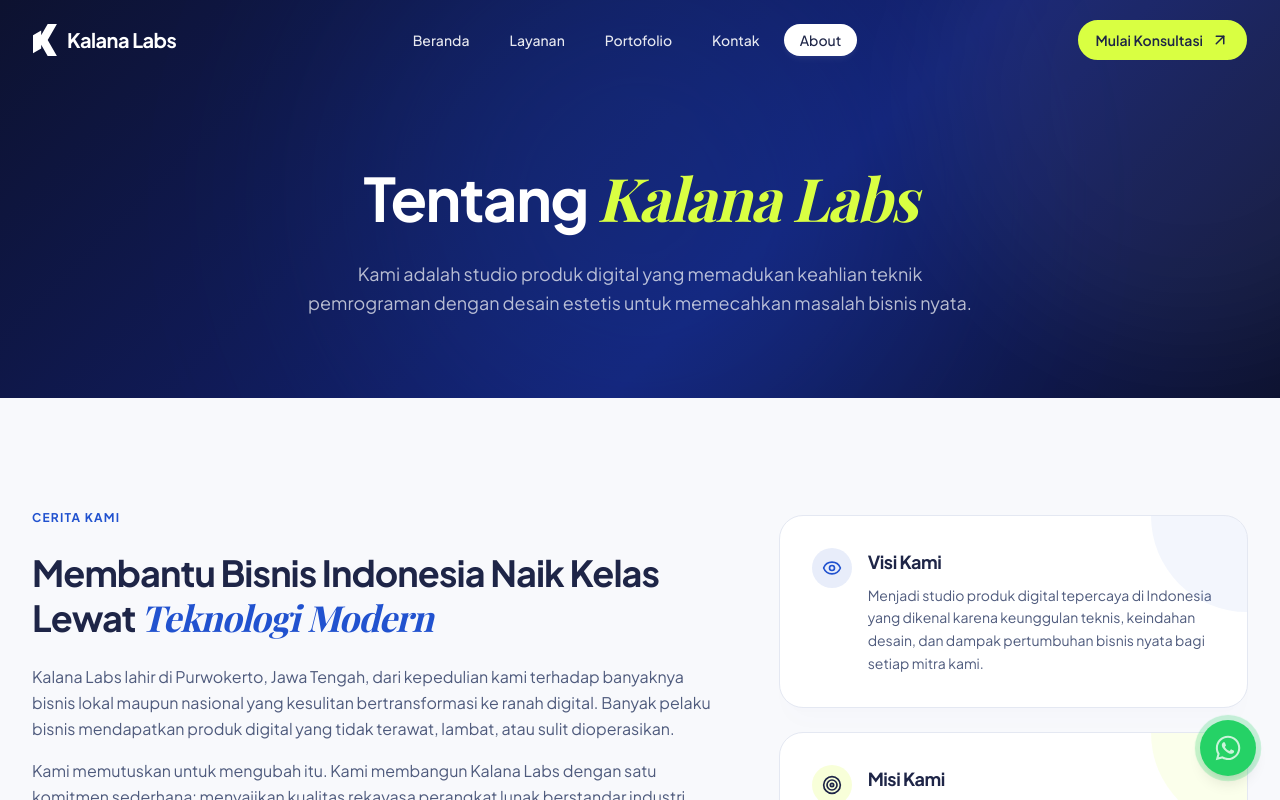
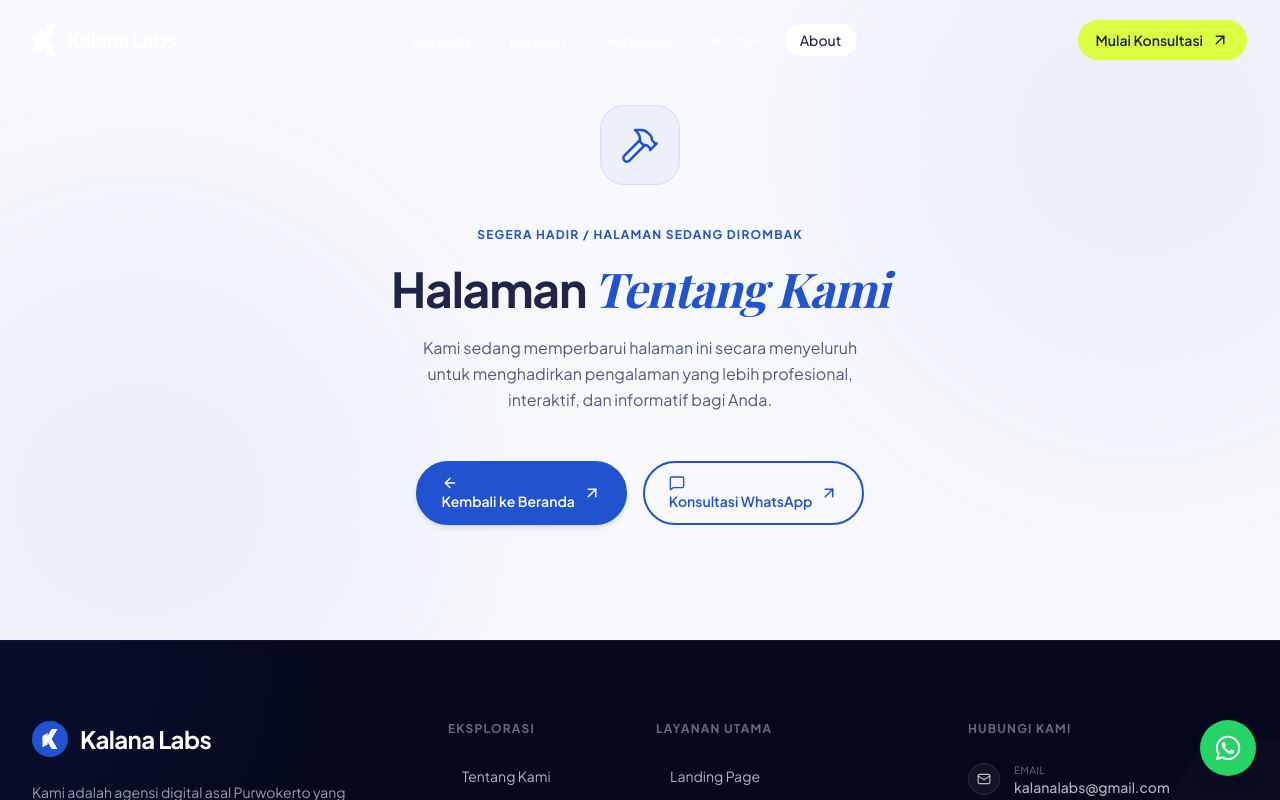
Before and after one commit to kendikadimas/kalanalabs, a Next.js app: page /about in a window 1280 px wide. Shown: the top 800 px of the page. Built offline with nearby package versions, Linux system fonts and the light colour scheme.

Commit message:
feat: show coming soon page on all non-homepage pages for upcoming overhaul

```diff
--- a/src/app/about/page.tsx
+++ b/src/app/about/page.tsx
@@ -1,11 +1,18 @@
-import PageHeader from '@/components/ui/PageHeader'
-import { Rocket, ShieldCheck, Handshake, Users, Eye, Target, Sparkles } from 'lucide-react'
-import Button from '@/components/ui/Button'
+import ComingSoon from '@/components/ui/ComingSoon'
 
 export const metadata = {
   title: 'Tentang Kami — Kalana Labs | Jasa Pembuatan Website Purwokerto',
   description: 'Kenali Kalana Labs lebih dekat. Kami adalah studio teknologi di Purwokerto yang berkomitmen menghadirkan jasa pembuatan website murah & profesional, aplikasi mobile kustom, dan riset desain UI/UX.',
 }
+
+export default function AboutPage() {
+  return <ComingSoon pageName="Tentang Kami" />
+}
+
+/* Original AboutPage content for future reference:
+import PageHeader from '@/components/ui/PageHeader'
+import { Rocket, ShieldCheck, Handshake, Users, Eye, Target, Sparkles } from 'lucide-react'
+import Button from '@/components/ui/Button'
 
 const values = [
   {
@@ -66,12 +73,9 @@ export default function AboutPage() {
         description="Kami adalah studio produk digital yang memadukan keahlian teknik pemrograman dengan desain estetis untuk memecahkan masalah bisnis nyata."
       />
 
-      {/* ── SEKSI 1: STORY & VISION (CERITA KAMI) ── */}
       <section className="py-20 md:py-28">
         <div className="max-w-7xl mx-auto px-4 sm:px-6 lg:px-8">
           <div className="grid grid-cols-1 lg:grid-cols-12 gap-16 items-center">
-
-            {/* Left: Description Story */}
             <div className="lg:col-span-7 space-y-6">
               <span className="text-xs font-black text-[#2152cf] uppercase tracking-widest block">Cerita Kami</span>
               <h2 className="text-3xl md:text-4xl font-extrabold text-[#1e2547] tracking-tight leading-tight">
@@ -90,9 +94,7 @@ export default function AboutPage() {
               </div>
             </div>
 
-            {/* Right: Vision & Mission Cards */}
             <div className="lg:col-span-5 space-y-6">
-              {/* Vision Card */}
               <div className="bg-white border border-[#e4e8f2] rounded-3xl p-8 shadow-xl shadow-[#2152cf]/[0.01] relative overflow-hidden group hover:border-[#2152cf]/20 transition-all duration-300">
                 <div className="absolute top-0 right-0 w-24 h-24 bg-[#2152cf]/5 rounded-bl-full pointer-events-none" />
                 <div className="flex gap-4 items-start">
@@ -108,7 +110,6 @@ export default function AboutPage() {
                 </div>
               </div>
 
-              {/* Mission Card */}
               <div className="bg-white border border-[#e4e8f2] rounded-3xl p-8 shadow-xl shadow-[#2152cf]/[0.01] relative overflow-hidden group hover:border-[#2152cf]/20 transition-all duration-300">
                 <div className="absolute top-0 right-0 w-24 h-24 bg-[#d9ff42]/10 rounded-bl-full pointer-events-none" />
                 <div className="flex gap-4 items-start">
@@ -124,12 +125,10 @@ export default function AboutPage() {
                 </div>
               </div>
             </div>
-
           </div>
         </div>
       </section>
 
-      {/* ── SEKSI 2: CORE VALUES (NILAI-NILAI KAMI) ── */}
       <section className="py-20 bg-white">
         <div className="max-w-7xl mx-auto px-4 sm:px-6 lg:px-8">
           <div className="text-center max-w-2xl mx-auto mb-16">
@@ -166,9 +165,7 @@ export default function AboutPage() {
         </div>
       </section>
 
-      {/* ── SEKSI 3: TIM DI BALIK LAYAR (TEAM ROLES) ── */}
       <section className="py-20 bg-[#0d1230] relative overflow-hidden" style={{ background: 'linear-gradient(135deg, #0d1230 0%, #122070 60%, #0d1230 100%)' }}>
-        {/* Decorative elements */}
         <div className="absolute inset-0 pointer-events-none" aria-hidden>
           <div className="absolute -top-40 -left-40 w-96 h-96 rounded-full bg-white/5 blur-2xl" />
           <div className="absolute bottom-10 right-10 w-[500px] h-[500px] rounded-full bg-[#2152cf] opacity-10 blur-[120px]" />
@@ -191,7 +188,6 @@ export default function AboutPage() {
                 key={i}
                 className="bg-white/5 border border-white/10 rounded-3xl p-6 backdrop-blur-md hover:border-white/20 transition-all duration-300"
               >
-                {/* Visual Initials Avatar */}
                 <div
                   className={`w-14 h-14 rounded-2xl flex items-center justify-center font-black text-xl mb-6 bg-gradient-to-br ${member.gradient} ${member.initials === 'UX' ? 'text-[#1e2547]' : 'text-white'}`}
                 >
@@ -209,7 +205,6 @@ export default function AboutPage() {
         </div>
       </section>
 
-      {/* ── SEKSI 4: CTA ── */}
       <section className="py-20 bg-white">
         <div className="max-w-4xl mx-auto px-4 sm:px-6 lg:px-8 text-center space-y-8">
           <h2 className="text-3xl md:text-4xl font-extrabold text-[#1e2547] tracking-tight leading-tight">
@@ -233,3 +228,4 @@ export default function AboutPage() {
     </main>
   )
 }
+*/
--- a/src/app/kontak/page.tsx
+++ b/src/app/kontak/page.tsx
@@ -1,5 +1,12 @@
 'use client'
 
+import ComingSoon from '@/components/ui/ComingSoon'
+
+export default function KontakPage() {
+  return <ComingSoon pageName="Kontak Kami" />
+}
+
+/* Original KontakPage content for future reference:
 import { useState, type FormEvent } from 'react'
 import PageHeader from '@/components/ui/PageHeader'
 import { Mail, Phone, MapPin, Send, CheckCircle2, ChevronDown, Sparkles } from 'lucide-react'
@@ -91,11 +98,9 @@ export default function KontakPage() {
         description="Ada ide besar yang ingin diwujudkan atau pertanyaan mengenai layanan kami? Sampaikan pesan Anda, kami siap berkolaborasi."
       />
 
-      {/* ── SEKSI 1: DUA KOLOM INFORMASI KONTAK + FORM ── */}
       <section className="py-20 md:py-28">
         <div className="max-w-7xl mx-auto px-4 sm:px-6 lg:px-8">
 
-          {/* Quick Contact Cards */}
           <div className="grid grid-cols-1 md:grid-cols-3 gap-6 mb-16 md:mb-24">
             {CONTACT_CARDS.map((card, i) => {
               const CardIcon = card.icon
@@ -124,7 +129,6 @@ export default function KontakPage() {
 
           <div className="grid grid-cols-1 lg:grid-cols-12 gap-12 lg:gap-16 items-start">
 
-            {/* Left: Commitments & Copy */}
             <div className="lg:col-span-5 space-y-8 lg:sticky lg:top-28">
               <div className="space-y-4">
                 <span className="text-xs font-black text-[#2152cf] uppercase tracking-widest block">Konsultasi Terbuka</span>
@@ -136,7 +140,6 @@ export default function KontakPage() {
                 </p>
               </div>
 
-              {/* Service commitment list */}
               <div className="bg-white border border-[#e4e8f2] rounded-3xl p-6 space-y-5">
                 <h4 className="text-sm font-bold text-[#1e2547] border-b border-[#e4e8f2] pb-3 flex items-center gap-2">
                   <Sparkles className="w-4 h-4 text-[#2152cf]" />
@@ -168,7 +171,6 @@ export default function KontakPage() {
               </div>
             </div>
 
-            {/* Right: Modern Contact Form */}
             <div className="lg:col-span-7">
               <div className="bg-white border border-[#e4e8f2] rounded-[2.5rem] p-8 md:p-10 shadow-xl shadow-[#2152cf]/[0.01]">
                 {submitted ? (
@@ -196,7 +198,6 @@ export default function KontakPage() {
                       <p className="text-xs text-[#4f5b7d]">Mohon isi detail di bawah ini agar kami dapat memetakan rencana proyek Anda.</p>
                     </div>
 
-                    {/* Layanan pills */}
                     <div className="space-y-2">
                       <label className="text-xs font-bold text-[#1e2547] uppercase tracking-wider block">Layanan yang Dibutuhkan *</label>
                       <div className="flex flex-wrap gap-2">
@@ -218,7 +219,6 @@ export default function KontakPage() {
                     </div>
 
                     <div className="grid grid-cols-1 sm:grid-cols-2 gap-4">
-                      {/* Nama */}
                       <div className="space-y-2">
                         <label htmlFor="name" className="text-xs font-bold text-[#1e2547] uppercase tracking-wider block">Nama Lengkap *</label>
                         <input
@@ -232,7 +232,6 @@ export default function KontakPage() {
                         />
                       </div>
 
-                      {/* WhatsApp */}
                       <div className="space-y-2">
                         <label htmlFor="phone" className="text-xs font-bold text-[#1e2547] uppercase tracking-wider block">Nomor WhatsApp *</label>
                         <input
@@ -247,7 +246,6 @@ export default function KontakPage() {
                       </div>
                     </div>
 
-                    {/* Email */}
                     <div className="space-y-2">
                       <label htmlFor="email" className="text-xs font-bold text-[#1e2547] uppercase tracking-wider block">Alamat Email</label>
                       <input
@@ -260,7 +258,6 @@ export default function KontakPage() {
                       />
                     </div>
 
-                    {/* Pesan detail */}
                     <div className="space-y-2">
                       <label htmlFor="message" className="text-xs font-bold text-[#1e2547] uppercase tracking-wider block">Gambaran Rencana Proyek *</label>
                       <textarea
@@ -297,7 +294,6 @@ export default function KontakPage() {
         </div>
       </section>
 
-      {/* ── SEKSI 2: CURATED FAQ GRID (TAMPILAN KOLOM GANDA) ── */}
       <section className="py-20 bg-white">
         <div className="max-w-7xl mx-auto px-4 sm:px-6 lg:px-8">
           <div className="text-center max-w-2xl mx-auto mb-16">
@@ -342,3 +338,4 @@ export default function KontakPage() {
     </main>
   )
 }
+*/
--- a/src/app/layanan/[slug]/page.tsx
+++ b/src/app/layanan/[slug]/page.tsx
@@ -1,35 +1,10 @@
 import { notFound } from 'next/navigation'
-import Link from 'next/link'
 import { Metadata } from 'next'
-import {
-  Laptop,
-  Building2,
-  ShoppingBag,
-  Database,
-  User,
-  Palette,
-  Smartphone,
-  Check,
-  ArrowLeft,
-  CheckCircle2,
-  HelpCircle
-} from 'lucide-react'
-import Button from '@/components/ui/Button'
 import { SERVICES_DETAIL } from '@/lib/servicesData'
-import { PRICING_CATEGORIES } from '@/lib/data'
+import ComingSoon from '@/components/ui/ComingSoon'
 
 interface PageProps {
   params: Promise<{ slug: string }>
-}
-
-const iconMap: Record<string, React.ComponentType<{ className?: string; strokeWidth?: number }>> = {
-  Laptop,
-  Building2,
-  ShoppingBag,
-  Database,
-  User,
-  Palette,
-  Smartphone
 }
 
 export function generateStaticParams() {
@@ -66,15 +41,53 @@ export default async function ServiceDetailPage({ params }: PageProps) {
     notFound()
   }
 
+  return <ComingSoon pageName={service.title} />
+}
+
+/* Original ServiceDetailPage content for future reference:
+import Link from 'next/link'
+import {
+  Laptop,
+  Building2,
+  ShoppingBag,
+  Database,
+  User,
+  Palette,
+  Smartphone,
+  Check,
+  ArrowLeft,
+  CheckCircle2,
+  HelpCircle
+} from 'lucide-react'
+import Button from '@/components/ui/Button'
+import { PRICING_CATEGORIES } from '@/lib/data'
+
+const iconMap: Record<string, React.ComponentType<{ className?: string; strokeWidth?: number }>> = {
+  Laptop,
+  Building2,
+  ShoppingBag,
+  Database,
+  User,
+  Palette,
+  Smartphone
+}
+
+export default async function ServiceDetailPage({ params }: PageProps) {
+  const { slug } = await params
+  const service = SERVICES_DETAIL.find(s => s.id === slug)
+
+  if (!service) {
+    notFound()
+  }
+
   const pricingCategory = PRICING_CATEGORIES.find(cat => cat.id === slug)
   const IconComponent = iconMap[service.iconName] || Laptop
 
   return (
     <main className="bg-[#f8f9fc] min-h-screen">
-      {/* ── HERO SECTION ── */}
       <section
         className="relative pt-32 pb-16 md:pt-40 md:pb-24 overflow-hidden bg-[#0d1230]"
-        style={{ background: 'linear-gradient(135deg, #0d1230 0%, #151d42 100%)' }} // Single tone gradient
+        style={{ background: 'linear-gradient(135deg, #0d1230 0%, #151d42 100%)' }}
       >
         <div className="absolute inset-0 pointer-events-none" aria-hidden>
           <div className="absolute -top-40 -right-40 w-[500px] h-[500px] rounded-full bg-white/5 blur-3xl" />
@@ -105,7 +118,6 @@ export default async function ServiceDetailPage({ params }: PageProps) {
         </div>
       </section>
 
-      {/* ── DEFINISI & DESKRIPSI LAYANAN ── */}
       <section className="py-16 md:py-20 bg-white border-b border-[#e4e8f2]">
         <div className="max-w-5xl mx-auto px-4 sm:px-6 lg:px-8">
           <div className="grid grid-cols-1 lg:grid-cols-12 gap-8 lg:gap-16 items-start">
@@ -126,7 +138,6 @@ export default async function ServiceDetailPage({ params }: PageProps) {
         </div>
       </section>
 
-      {/* ── MANFAAT BISNIS ── */}
       <section className="py-16 md:py-24 bg-[#f8f9fc] border-b border-[#e4e8f2]">
         <div className="max-w-5xl mx-auto px-4 sm:px-6 lg:px-8">
           <div className="text-center max-w-3xl mx-auto mb-16">
@@ -160,7 +171,6 @@ export default async function ServiceDetailPage({ params }: PageProps) {
         </div>
       </section>
 
-      {/* ── KEGUNAAN & FITUR UTAMA ── */}
       <section className="py-16 md:py-24 bg-white border-b border-[#e4e8f2]">
         <div className="max-w-5xl mx-auto px-4 sm:px-6 lg:px-8">
           <div className="text-center max-w-3xl mx-auto mb-16">
@@ -196,7 +206,6 @@ export default async function ServiceDetailPage({ params }: PageProps) {
         </div>
       </section>
 
-      {/* ── COCOK UNTUK SIAPA (TARGET AUDIENCE) ── */}
       <section className="py-16 md:py-20 bg-[#f8f9fc] border-b border-[#e4e8f2]">
         <div className="max-w-4xl mx-auto px-4 sm:px-6 lg:px-8">
           <div className="bg-white border border-[#e4e8f2] rounded-3xl p-8 md:p-10 shadow-sm">
@@ -215,7 +224,6 @@ export default async function ServiceDetailPage({ params }: PageProps) {
         </div>
       </section>
 
-      {/* ── PAKET HARGA & INVESTASI (FLAT DESIGN) ── */}
       {pricingCategory && (
         <section className="py-16 md:py-24 bg-white border-b border-[#e4e8f2]">
           <div className="max-w-5xl mx-auto px-4 sm:px-6 lg:px-8">
@@ -231,7 +239,6 @@ export default async function ServiceDetailPage({ params }: PageProps) {
 
             <div className="grid grid-cols-1 md:grid-cols-3 gap-6 items-stretch">
               {pricingCategory.packages.map((pkg, idx) => {
-                // Style presets: Tier 1 & 3 are white/gray solid, Tier 2 is navy highlight (solid, no glassmorphism)
                 const isFeatured = pkg.bestValue
 
                 const cardStyle = isFeatured
@@ -310,7 +317,6 @@ export default async function ServiceDetailPage({ params }: PageProps) {
         </section>
       )}
 
-      {/* ── KONSULTASI CALLOUT ── */}
       <section className="py-20 bg-[#f8f9fc]">
         <div className="max-w-4xl mx-auto px-4 sm:px-6 lg:px-8 text-center">
           <div className="bg-[#1e2547] text-white rounded-3xl p-8 md:p-12 shadow-md relative overflow-hidden">
@@ -338,3 +344,4 @@ export default async function ServiceDetailPage({ params }: PageProps) {
     </main>
   )
 }
+*/
--- /dev/null
+++ b/src/components/ui/ComingSoon.tsx
@@ -0,0 +1,65 @@
+'use client'
+
+import Link from 'next/link'
+import { Hammer, ArrowLeft, MessageSquare } from 'lucide-react'
+import Button from '@/components/ui/Button'
+
+interface ComingSoonProps {
+  pageName: string
+}
+
+export default function ComingSoon({ pageName }: ComingSoonProps) {
+  return (
+    <div
+      className="relative min-h-[80vh] flex flex-col items-center justify-center overflow-hidden bg-[#f8f9fc] py-20 px-4"
+    >
+      {/* Decorative Background Elements */}
+      <div className="absolute inset-0 pointer-events-none overflow-hidden" aria-hidden>
+        {/* Soft blue glow top right */}
+        <div className="absolute -top-40 -right-40 w-[600px] h-[600px] rounded-full bg-[#2152cf]/5 blur-[100px]" />
+        {/* Soft blue glow bottom left */}
+        <div className="absolute -bottom-40 -left-40 w-[600px] h-[600px] rounded-full bg-[#2152cf]/5 blur-[100px]" />
+      </div>
+
+      <div className="relative max-w-xl w-full text-center space-y-8 z-10">
+        {/* Icon container */}
+        <div className="inline-flex items-center justify-center w-20 h-20 rounded-3xl bg-[#2152cf]/5 border border-[#2152cf]/10 text-[#2152cf] animate-bounce">
+          <Hammer className="w-10 h-10" strokeWidth={1.5} />
+        </div>
+
+        {/* Text */}
+        <div className="space-y-4">
+          <span className="text-xs font-black text-[#2152cf] uppercase tracking-widest block">
+            Segera Hadir / Halaman Sedang Dirombak
+          </span>
+          <h1 className="text-4xl md:text-5xl font-extrabold text-[#1e2547] tracking-tight leading-tight">
+            Halaman <span className="font-script text-[#2152cf] italic text-4xl md:text-5xl">{pageName}</span>
+          </h1>
+          <p className="text-sm md:text-base text-[#4f5b7d] leading-relaxed max-w-md mx-auto">
+            Kami sedang memperbarui halaman ini secara menyeluruh untuk menghadirkan pengalaman yang lebih profesional, interaktif, dan informatif bagi Anda.
+          </p>
+        </div>
+
+        {/* CTA Buttons */}
+        <div className="flex flex-col sm:flex-row gap-4 justify-center items-center pt-4">
+          <Button
+            href="/"
+            variant="primary"
+            className="w-full sm:w-auto shadow-md"
+          >
+            <ArrowLeft className="w-4 h-4 mr-2" />
+            Kembali ke Beranda
+          </Button>
+          <Button
+            href="https://wa.me/6285707736885?text=Halo%20Kalana%20Labs%2C%20saya%20ingin%20berkonsultasi%20mengenai%20layanan%20kalian."
+            variant="outline"
+            className="w-full sm:w-auto border-[#1e2547] text-[#1e2547] hover:bg-[#1e2547] hover:text-white"
+          >
+            <MessageSquare className="w-4 h-4 mr-2" />
+            Konsultasi WhatsApp
+          </Button>
+        </div>
+      </div>
+    </div>
+  )
+}
```
Also changed, not shown: src/app/layanan/page.tsx (+8 -23 lines), src/app/portofolio/page.tsx (+8 -14 lines).
